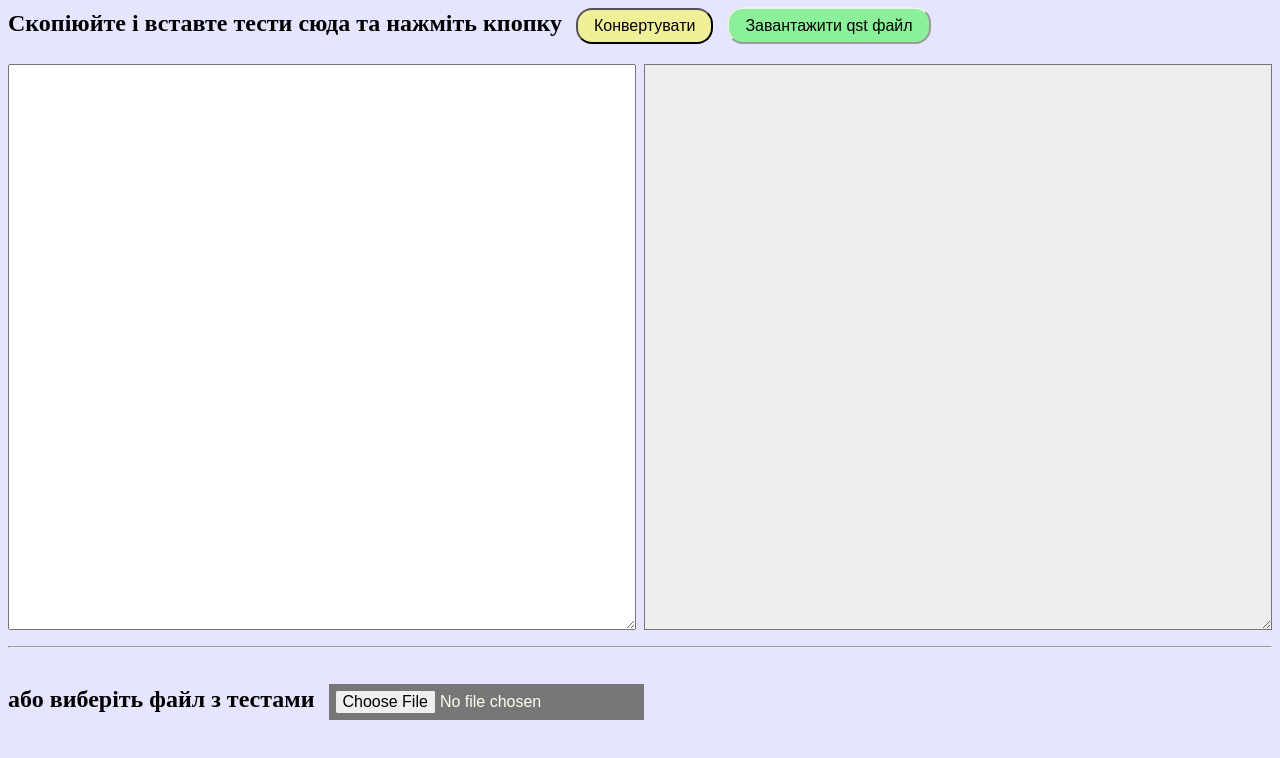
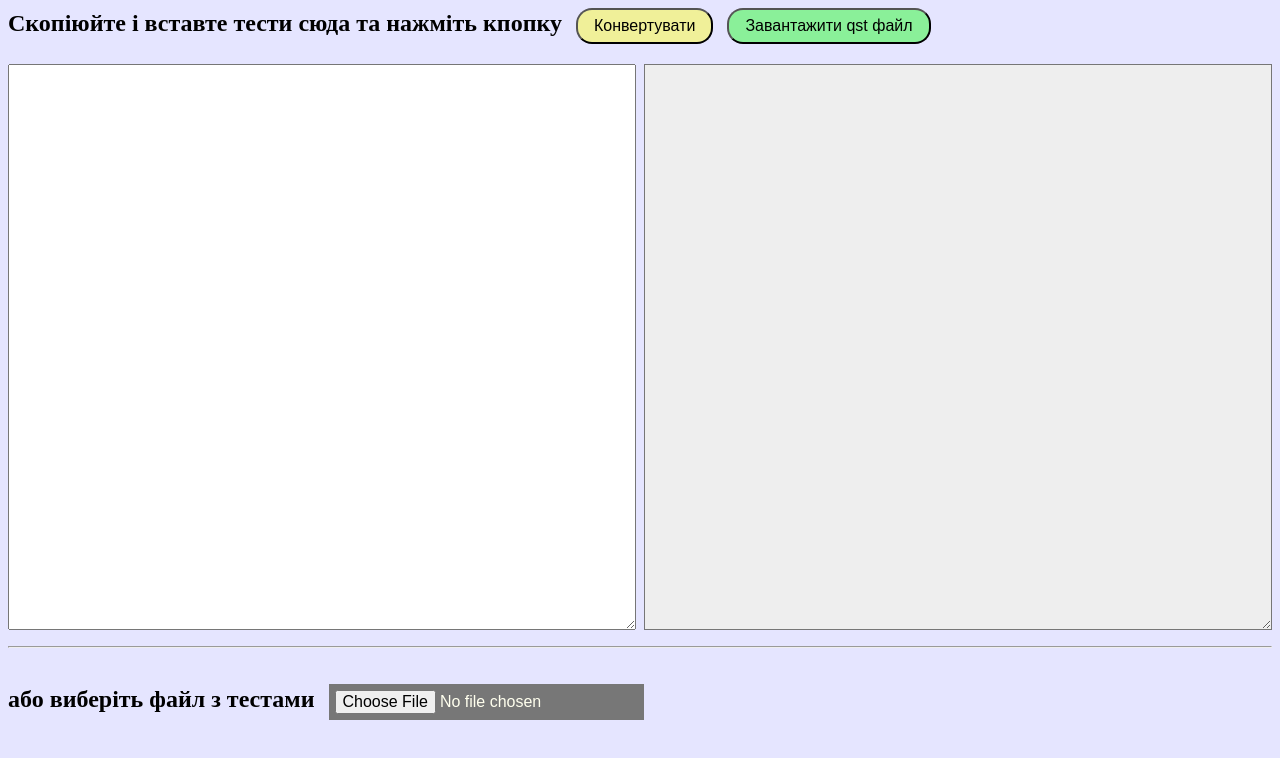
Before and after one commit to DimaRGB/assist-converter, a plain HTML site: page index.html in a window 1280 px wide. Drawn offline with Linux system fonts and the light colour scheme.

Commit message:
refactor download button

```diff
--- a/index.css
+++ b/index.css
@@ -28,8 +28,7 @@ form {
   width: 100%;
 }
 
-button[type=submit] {
-  background-color: rgba(255, 255, 0, .4);
+button {
   border-radius: 16px;
   cursor: pointer;
   font-size: 16px;
@@ -39,30 +38,12 @@ button[type=submit] {
   padding: 8px 16px;
 }
 
-#download {
-  background-color: rgba(0, 255, 0, .4);
-  border: 2px outset buttonface;
-  border-radius: 16px;
-  color: black;
-  cursor: pointer;
-  font-family: sans-serif;
-  font-size: 16px;
-  font-weight: normal;
-  line-height: 1;
-  margin-left: 8px;
-  outline: none;
-  padding: 8px 16px;
-  text-decoration: none;
-  user-select: none;
-  -webkit-user-select: none;
-  -moz-user-select: none;
-  -o-user-select: none;
-  -ms-user-select: none;
+button[type=submit] {
+  background-color: rgba(255, 255, 0, .4);
 }
 
-#download:active {
-  border-style: inset;
-  color: black;
+button#download {
+  background-color: rgba(0, 255, 0, .4);
 }
 
 .form__areas {
--- a/index.html
+++ b/index.html
@@ -12,7 +12,7 @@
     <form id='form'>
       <h2>Скопіюйте і вставте тести сюда та нажміть кпопку
         <button type='submit'>Конвертувати</button>
-        <a id='download'>Завантажити qst файл</a>
+        <button type='button' id='download'>Завантажити qst файл</button>
       </h2>
       <div class='form__areas'>
         <textarea id='src' rows='40' required></textarea>
--- a/index.js
+++ b/index.js
@@ -3,7 +3,7 @@ document.addEventListener('DOMContentLoaded', function (event) {
   var srcTextArea = document.getElementById('src');
   var qstTextArea = document.getElementById('qst');
   var fileElement = document.getElementById('file');
-  var downloadLink = document.getElementById('download');
+  var downloadButton = document.getElementById('download');
   var qstFileName = 'Новий тест';
 
   form.addEventListener('submit', function (event) {
@@ -104,14 +104,6 @@ document.addEventListener('DOMContentLoaded', function (event) {
       }
     }
 
-    // TODO: remove old method
-    // // replace true answers to +
-    // var qstText = srcText.replace(/^[ \t]*.[.][ \t]*[*@][ \t]*/img, '+');
-    // // replace false answers to -
-    // qstText = qstText.replace(/^[ \t]*.[.][ \t]*/img, '-');
-    // // get only qustions and answers
-    // var questions = qstText.match(/.*[:?.][ \t]*$(\n[+-]\S.*)*/img);
-
     // join quetions to qstText
     qstText = '?\n' + questions.join('\n?\n');
 
@@ -120,7 +112,11 @@ document.addEventListener('DOMContentLoaded', function (event) {
   }
 
   function setDownloadData (qstText) {
-    downloadLink.download = qstFileName.replace(/[.]\S*$/im, '') + '.qst';
-    downloadLink.href = 'data:application/octet-stream;charset=Windows-1252,' + encodeURIComponent(qstText);
+    downloadButton.onclick = function () {
+      var downloadLink = document.createElement('a');
+      downloadLink.download = qstFileName.replace(/[.]\S*$/im, '') + '.qst';
+      downloadLink.href = 'data:application/octet-stream;charset=Windows-1252,' + encodeURIComponent(qstText);
+      downloadLink.click();
+    };
   }
 });
```
